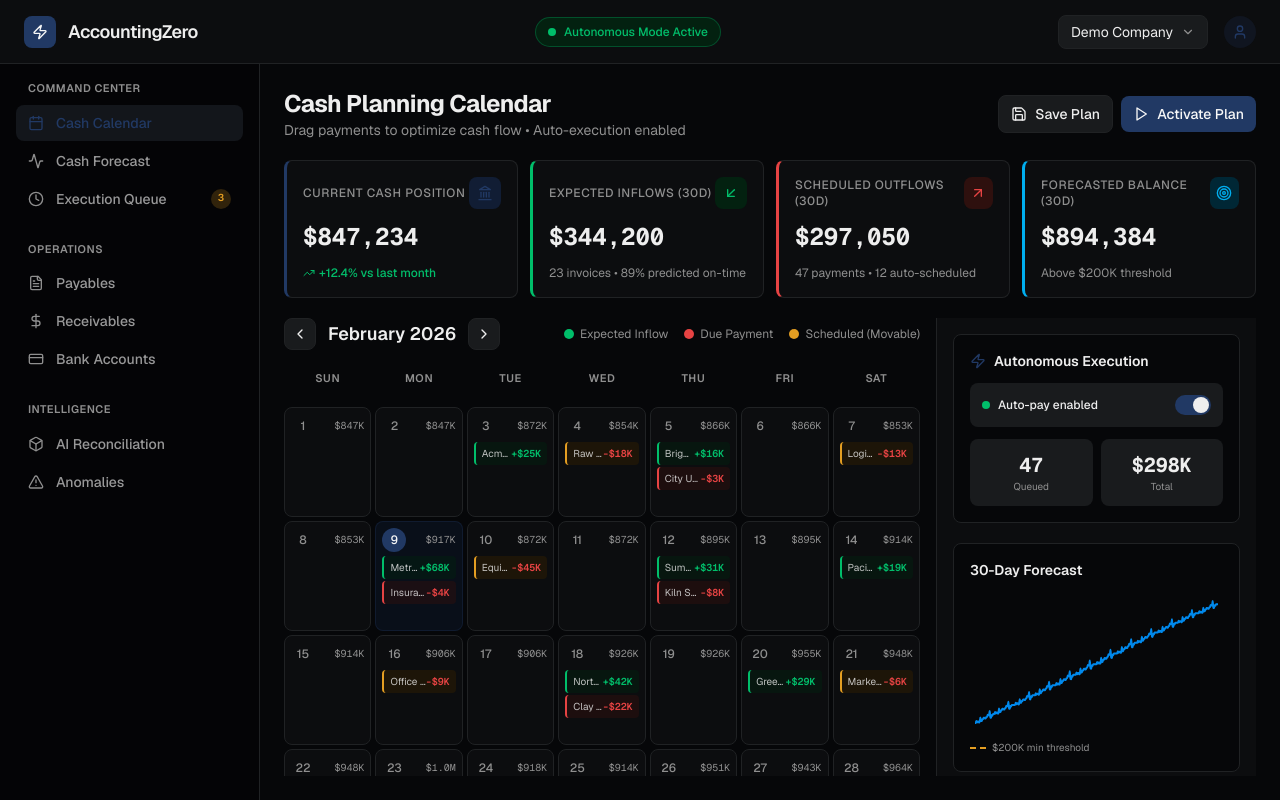
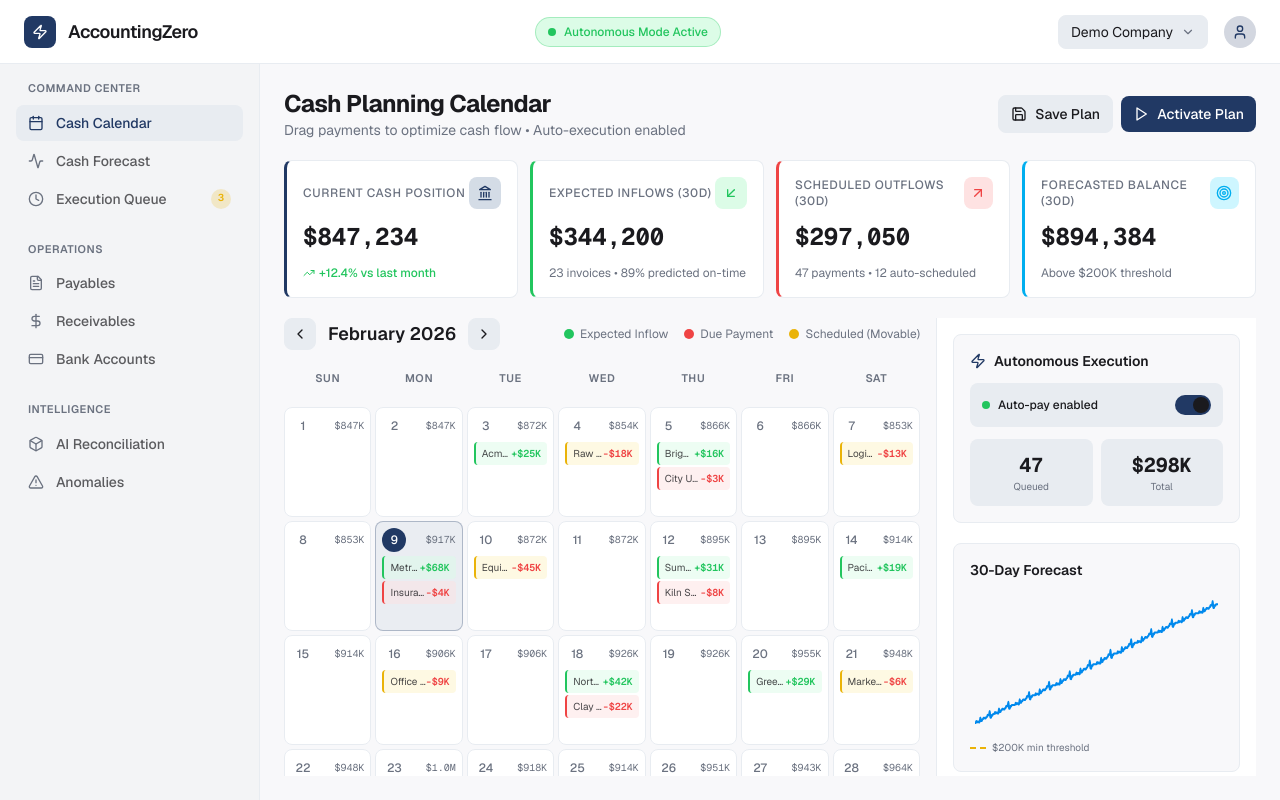
Before and after one commit to stellarone/v0-financial-decision-maker, a Next.js app: page /cash-calendar in a window 1280 px wide. Built offline with nearby package versions, Linux system fonts and the light colour scheme.

Commit message:
feat: switch app theme to light
Update all CSS color tokens to light theme colors

```diff
--- a/app/globals.css
+++ b/app/globals.css
@@ -4,58 +4,58 @@
 @custom-variant dark (&:is(.dark *));
 
 :root {
-  --background: oklch(0.13 0.005 260);
-  --foreground: oklch(0.95 0 0);
-  --card: oklch(0.16 0.005 260);
-  --card-foreground: oklch(0.95 0 0);
-  --popover: oklch(0.16 0.005 260);
-  --popover-foreground: oklch(0.95 0 0);
-  --primary: oklch(0.62 0.18 250);
-  --primary-foreground: oklch(0.98 0 0);
-  --secondary: oklch(0.22 0.005 260);
-  --secondary-foreground: oklch(0.88 0 0);
-  --muted: oklch(0.22 0.005 260);
-  --muted-foreground: oklch(0.65 0 0);
-  --accent: oklch(0.22 0.01 260);
-  --accent-foreground: oklch(0.95 0 0);
-  --destructive: oklch(0.55 0.2 25);
-  --destructive-foreground: oklch(0.98 0 0);
-  --border: oklch(0.25 0.005 260);
-  --input: oklch(0.22 0.005 260);
-  --ring: oklch(0.62 0.18 250);
+  --background: #f8f8fa;
+  --foreground: #1a1a1e;
+  --card: #ffffff;
+  --card-foreground: #1a1a1e;
+  --popover: #ffffff;
+  --popover-foreground: #1a1a1e;
+  --primary: #213964;
+  --primary-foreground: #ffffff;
+  --secondary: #e8ecf1;
+  --secondary-foreground: #1a1a1e;
+  --muted: #b0b5bd;
+  --muted-foreground: #6b7280;
+  --accent: #f0f0f2;
+  --accent-foreground: #1a1a1e;
+  --destructive: #d32f2f;
+  --destructive-foreground: #ffffff;
+  --border: #e8ecf1;
+  --input: #ffffff;
+  --ring: #213964;
   --radius: 0.5rem;
 
   /* Finance-specific color tokens */
   --adz-blue: #213964;
-  --adz-blue-dim: #111d34;
-  --adz-green: oklch(0.7 0.18 155);
-  --adz-green-dim: oklch(0.22 0.05 155);
-  --adz-red: oklch(0.62 0.2 25);
-  --adz-red-dim: oklch(0.22 0.05 25);
-  --adz-amber: oklch(0.75 0.15 75);
-  --adz-amber-dim: oklch(0.25 0.05 75);
+  --adz-blue-dim: #d4dce6;
+  --adz-green: #22c55e;
+  --adz-green-dim: #dcfce7;
+  --adz-red: #ef4444;
+  --adz-red-dim: #fee2e2;
+  --adz-amber: #eab308;
+  --adz-amber-dim: #fef3c7;
   --adz-purple: #00aeef;
-  --adz-purple-dim: oklch(0.25 0.06 220);
-  --adz-cyan: oklch(0.72 0.14 200);
-  --adz-cyan-dim: oklch(0.25 0.05 200);
-  --adz-elevated: oklch(0.2 0.005 260);
+  --adz-purple-dim: #cef6ff;
+  --adz-cyan: #06b6d4;
+  --adz-cyan-dim: #cffafe;
+  --adz-elevated: #f3f4f6;
 
   /* Chart colors */
   --chart-1: #213964;
-  --chart-2: oklch(0.7 0.18 155);
-  --chart-3: oklch(0.62 0.2 25);
-  --chart-4: oklch(0.75 0.15 75);
+  --chart-2: #22c55e;
+  --chart-3: #ef4444;
+  --chart-4: #eab308;
   --chart-5: #00aeef;
 
   /* Sidebar */
-  --sidebar: oklch(0.11 0.005 260);
-  --sidebar-foreground: oklch(0.88 0 0);
-  --sidebar-primary: oklch(0.62 0.18 250);
-  --sidebar-primary-foreground: oklch(0.98 0 0);
-  --sidebar-accent: oklch(0.2 0.01 260);
-  --sidebar-accent-foreground: oklch(0.95 0 0);
-  --sidebar-border: oklch(0.22 0.005 260);
-  --sidebar-ring: oklch(0.62 0.18 250);
+  --sidebar: #f3f4f6;
+  --sidebar-foreground: #1a1a1e;
+  --sidebar-primary: #213964;
+  --sidebar-primary-foreground: #ffffff;
+  --sidebar-accent: #e8ecf1;
+  --sidebar-accent-foreground: #213964;
+  --sidebar-border: #e8ecf1;
+  --sidebar-ring: #213964;
 }
 
 @theme inline {
@@ -141,9 +141,9 @@
   background: transparent;
 }
 .adz-scrollbar::-webkit-scrollbar-thumb {
-  background: oklch(0.3 0 0);
+  background: #d1d5db;
   border-radius: 3px;
 }
 .adz-scrollbar::-webkit-scrollbar-thumb:hover {
-  background: oklch(0.4 0 0);
+  background: #9ca3af;
 }
```
